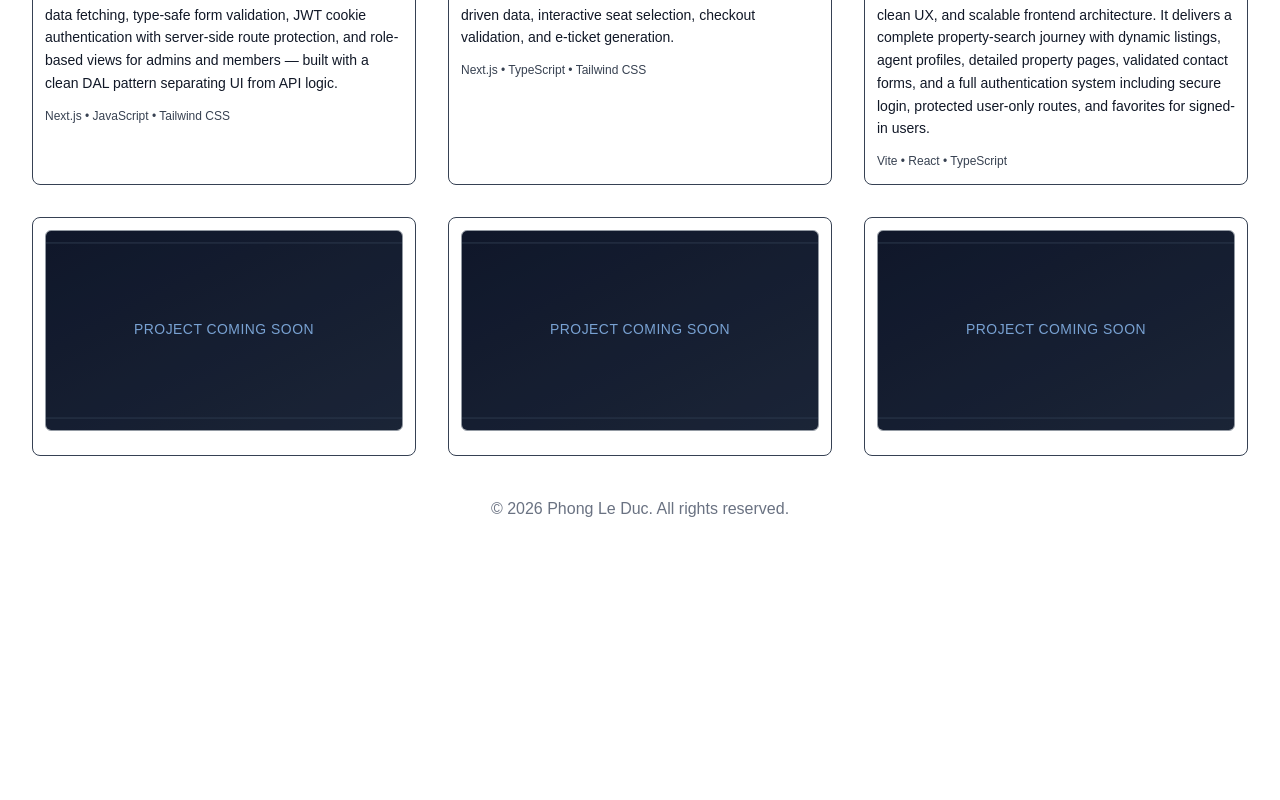
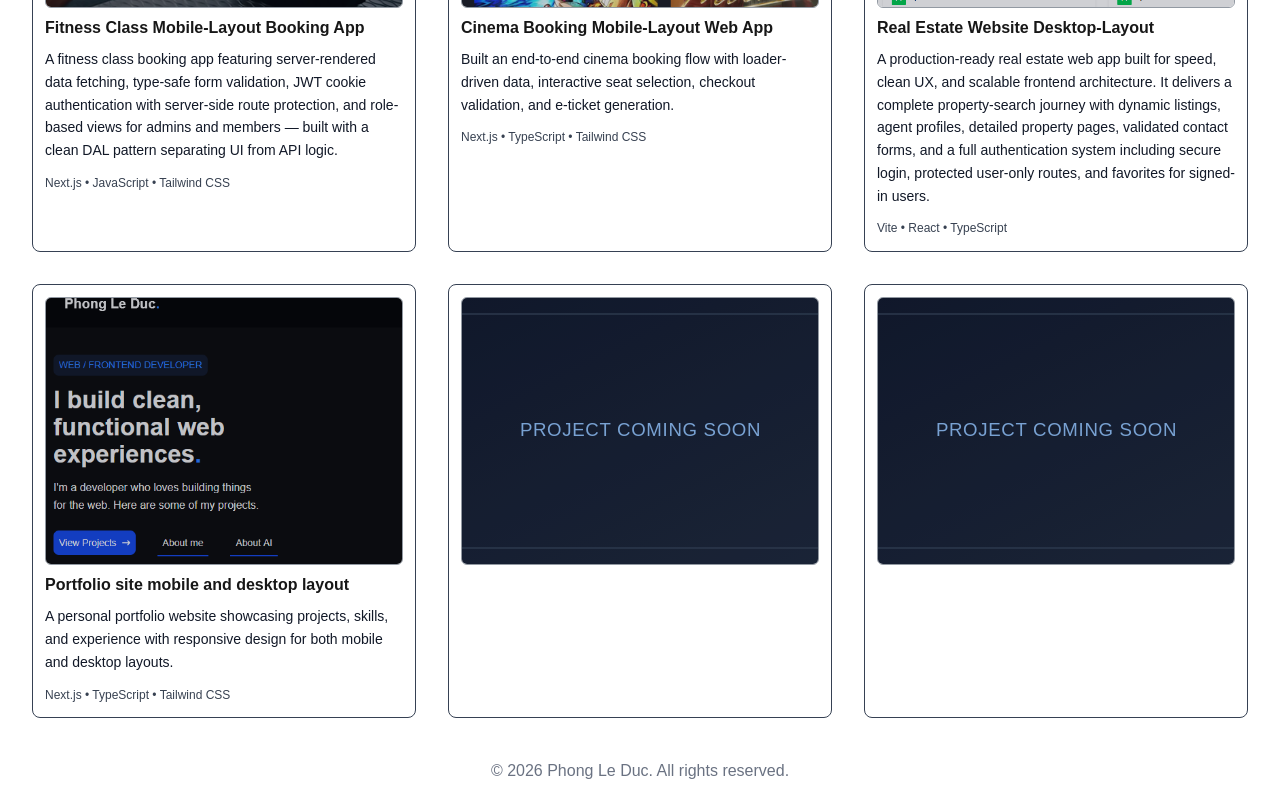
Before and after one commit to Phong-Le-Duc/phong-portfolio, a Next.js app: page /my-projects in a window 1280 px wide. Shown: the part 456-1256 px from the top of the page. Before the commit the page ends 994 px from the top, so only its background shows below. Built offline with nearby package versions, Linux system fonts and the light colour scheme.

Commit message:
mjatzbox recommendation implemented

```diff
--- a/src/components/project-card/ProjectCard.tsx
+++ b/src/components/project-card/ProjectCard.tsx
@@ -12,12 +12,12 @@ export default function ProjectCard({ project }: Props) {
             className="project-card-link group block rounded-lg border border-gray-700 p-3 hover:border-blue-500 transition"
             aria-label={project.title}
         >
-            <div className="relative mb-2 aspect-video w-full overflow-hidden rounded-md border border-gray-600/60">
+            <div className="relative mb-2 aspect-4/3 w-full overflow-hidden rounded-md border border-gray-600/60">
                 <Image
                     src={project.imageSrc}
                     alt={project.title}
                     fill
-                    className="object-cover transition-transform duration-300 group-hover:scale-[1.02]"
+                    className="object-cover  transition-transform duration-300 group-hover:scale-[1.02]"
                     quality={100}
                     sizes="(max-width: 768px) 92vw, (max-width: 1200px) 44vw, 360px"
                 />
--- a/src/data/projects.ts
+++ b/src/data/projects.ts
@@ -38,11 +38,11 @@ export const projects: Project[] = [
     },
     {
         id: "project-4",
-        title: "",
-        description: "",
-        href: "https://github.com/yourname/project-four",
-        tags: [""],
-        imageSrc: "/images/project-placeholder.svg",
+        title: "Portfolio site mobile and desktop layout",
+        description: "A personal portfolio website showcasing projects, skills, and experience with responsive design for both mobile and desktop layouts.",
+        href: "https://phongleduc-portfolio.netlify.app/",
+        tags: ["Next.js", "TypeScript", "Tailwind CSS"],
+        imageSrc: "/images/portfolioImage.png",
         featured: true,
     },
     {
```
Also changed, not shown: public/images/fitnessImage.png, public/images/portfolioImage.png (added).
